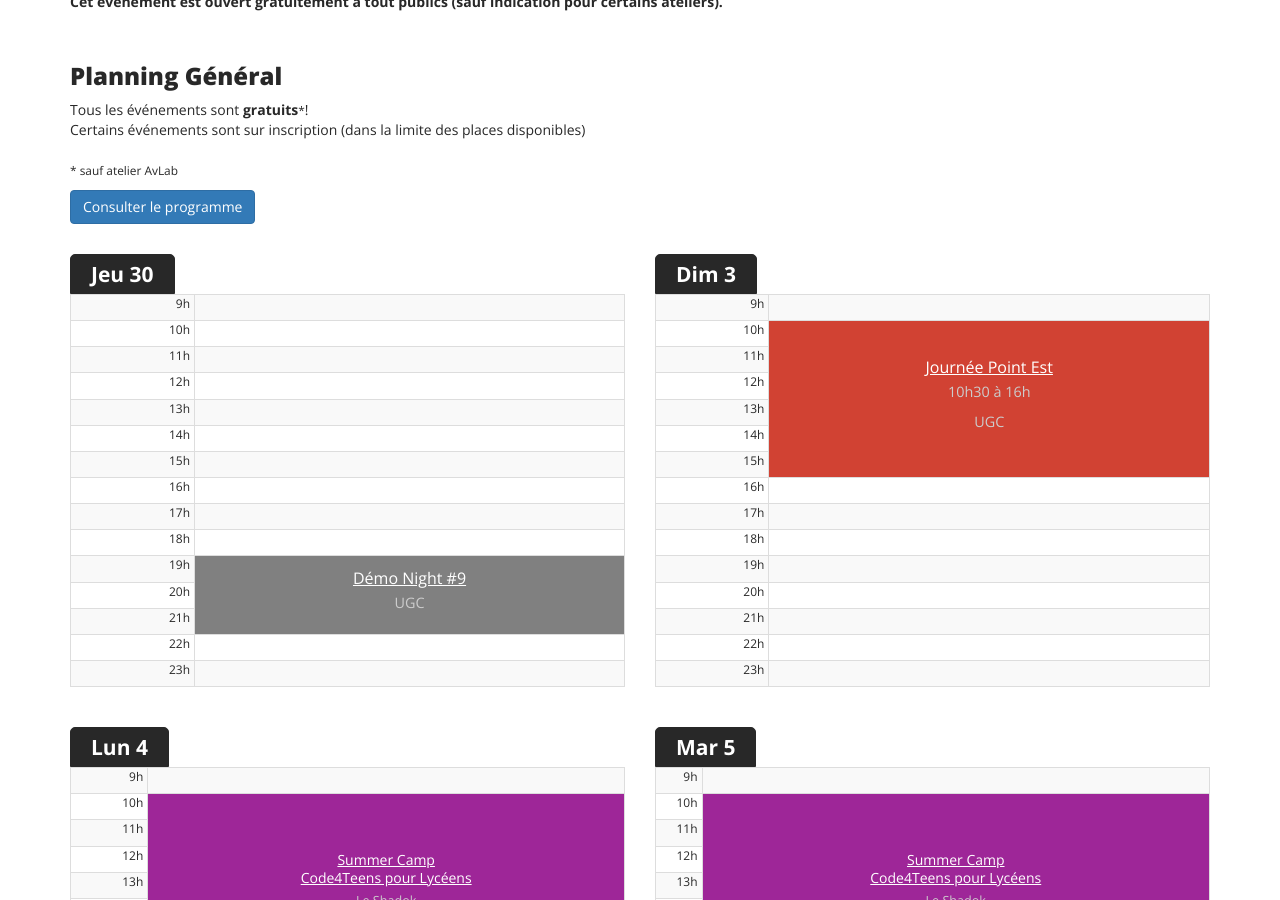
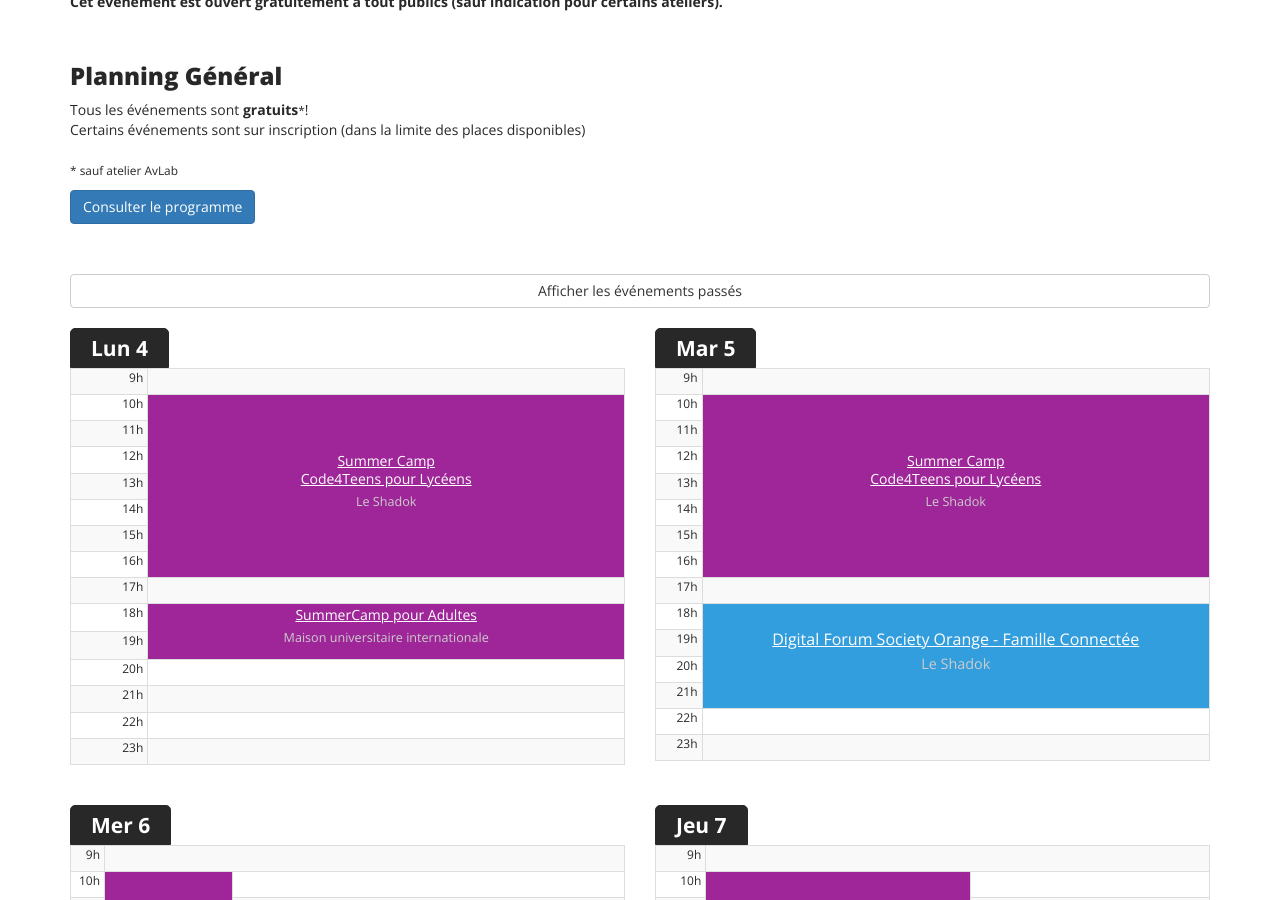
Before and after one commit to AlsaceDigitale/www.edgefest.fr-2019-temporary, a Jekyll site: the page built from index.html, in a window 1280 px wide and 900 px high, scrolled down 694 px. Built offline with Jekyll 4.4.1, drawn with Linux system fonts in a browser that asks for light colours; nearby versions of some CDN libraries; some web fonts are replaced.

Commit message:
hide finished events on the homepage planning

```diff
--- a/_includes/planninggeneral.html
+++ b/_includes/planninggeneral.html
@@ -13,8 +13,8 @@
     </p>
   </div>
 </div>
-
-<div class="row">
+<div style="width: 100%; margin-top: 40px;" class="btn btn-default planning-hidden-trigger">Afficher les événements passés</div>
+<div class="row planning-hidden">
   <div class="col-md-6">
     <h3>Jeu 30</h3>
     {% include day1.html %}
--- a/js/script.js
+++ b/js/script.js
@@ -4,6 +4,21 @@
 		$("#streampanimix").css("display", "block");
 		$("#streampanimix audio").attr("autoplay", "autoplay");
 	}*/
+	$(".planning-hidden").hide();
+
+	$(".planning-hidden-trigger").click(function() {
+		if(!$(this).hasClass("planning-hidden-open")) {
+			$(".planning-hidden").slideDown();
+			$(this).text("Masquer les événements passés");
+		}
+		else
+		{
+			$(".planning-hidden").slideUp();
+			$(this).text("Afficher les événements passés");
+		}
+
+		$(this).toggleClass("planning-hidden-open");
+	});
 
 	$(window).resize(function() {
 		setAspectRatio();
```
